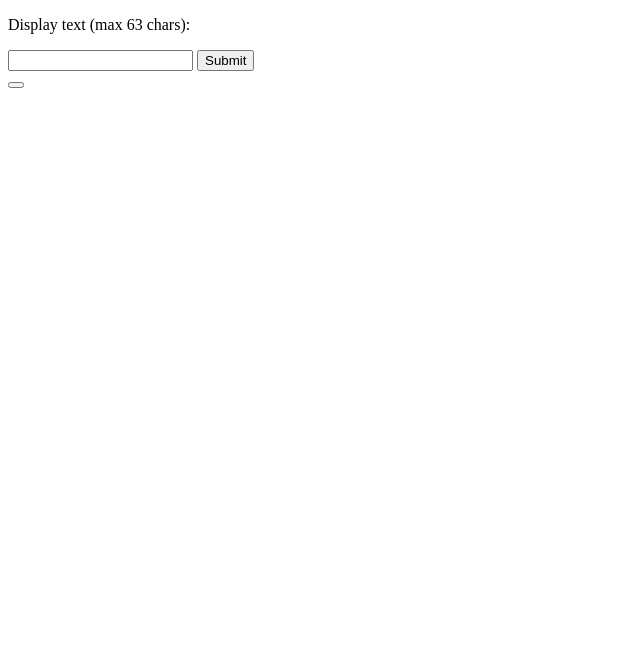
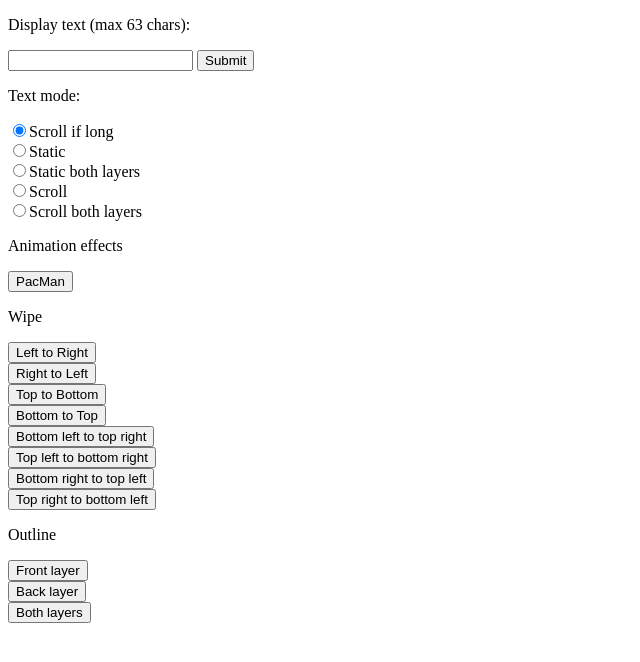
Before and after one commit to martin-walls/led-display, a plain HTML site: page wifi/data/index.html in a window 1280 px wide. Shown: the whole page, without its empty margins (0-640 px from the left). Drawn offline with Linux system fonts and the light colour scheme.

Commit message:
wifi stuff

```diff
--- a/wifi/data/index.html
+++ b/wifi/data/index.html
@@ -6,14 +6,52 @@
         <link rel="stylesheet" type="text/css" href="style.css">
         <script src="scripts.js"></script>
     </head>
-    <body>
+    <body onload="onLoad()">
         <div id="text">
-            <p>Display text (max 63 chars):</p>
-            <input id="text-input" type="text" />
-            <button id="text-submit" onclick="sendText()">Submit</button>
+            <form id="text-form" action="#">
+                <p>Display text (max 63 chars):</p>
+                <input id="text-input" type="text" name="text-input" maxlength="63" />
+                <input type="submit" value="Submit">
+
+                <p>Text mode:</p>
+                <input type="radio" name="textmode" value="3" checked>Scroll if long</input>
+                <br>
+                <input type="radio" name="textmode" value="1">Static</input>
+                <br>
+                <input type="radio" name="textmode" value="5">Static both layers</input>
+                <br>
+                <input type="radio" name="textmode" value="2">Scroll</input>
+                <br>
+                <input type="radio" name="textmode" value="4">Scroll both layers</input>
+            </form>
         </div>
         <div id="effects">
-            <button></button>
+            <p>Animation effects</p>
+            <button onclick="pacman()">PacMan</button>
+
+            <p>Wipe</p>
+            <button type="button" onclick="wipe(1)">Left to Right</button>
+            <br>
+            <button type="button" onclick="wipe(2)">Right to Left</button>
+            <br>
+            <button type="button" onclick="wipe(4)">Top to Bottom</button>
+            <br>
+            <button type="button" onclick="wipe(8)">Bottom to Top</button>
+            <br>
+            <button type="button" onclick="wipeDiagonal(9)">Bottom left to top right</button>
+            <br>
+            <button type="button" onclick="wipeDiagonal(5)">Top left to bottom right</button>
+            <br>
+            <button type="button" onclick="wipeDiagonal(10)">Bottom right to top left</button>
+            <br>
+            <button type="button" onclick="wipeDiagonal(6)">Top right to bottom left</button>
+
+            <p>Outline</p>
+            <button type="button" onclick="boxOutline(0)">Front layer</button>
+            <br>
+            <button type="button" onclick="boxOutline(1)">Back layer</button>
+            <br>
+            <button type="button" onclick="boxOutline(2)">Both layers</button>
         </div>
     </body>
 </html>
--- a/wifi/data/scripts.js
+++ b/wifi/data/scripts.js
@@ -1,8 +1,70 @@
-function sendText() {
-    var text = document.getElementById("text-input").value;
+function sendText(form) {
+    const xhr = new XMLHttpRequest();
 
-    var xhr = new XMLHttpRequest();
-    xhr.open("POST", "/text", true);
-    xhr.setRequestHeader("Content-Type", "application/x-www-form-urlencoded");
-    xhr.send(text);
+    const fd = new FormData(form);
+
+    xhr.open("POST", "/text");
+
+    xhr.send(fd);
 }
+
+function onLoad() {
+    const form = document.getElementById("text-form");
+
+    form.addEventListener("submit", function(event) {
+        event.preventDefault();
+
+        sendText(form);
+    })
+}
+
+function pacman() {
+    const xhr = new XMLHttpRequest();
+
+    const fd = new FormData();
+
+    fd.append("animmode", String.fromCharCode(64));
+
+    xhr.open("POST", "/anim");
+
+    xhr.send(fd);
+}
+
+function wipe(dir) {
+    const xhr = new XMLHttpRequest();
+
+    const fd = new FormData();
+
+    fd.append("animmode", String.fromCharCode(33));
+    fd.append("dir", dir);
+
+    xhr.open("POST", "/anim");
+
+    xhr.send(fd);
+}
+
+function wipeDiagonal(dir) {
+    const xhr = new XMLHttpRequest();
+
+    const fd = new FormData();
+
+    fd.append("animmode", String.fromCharCode(34));
+    fd.append("dir", dir);
+
+    xhr.open("POST", "/anim");
+
+    xhr.send(fd);
+}
+
+function boxOutline(layer) {
+    const xhr = new XMLHttpRequest();
+
+    const fd = new FormData();
+
+    fd.append("animmode", String.fromCharCode(36));
+    fd.append("layer", layer);
+
+    xhr.open("POST", "/anim");
+
+    xhr.send(fd);
+}
```
Also changed, not shown: 2 other files.
